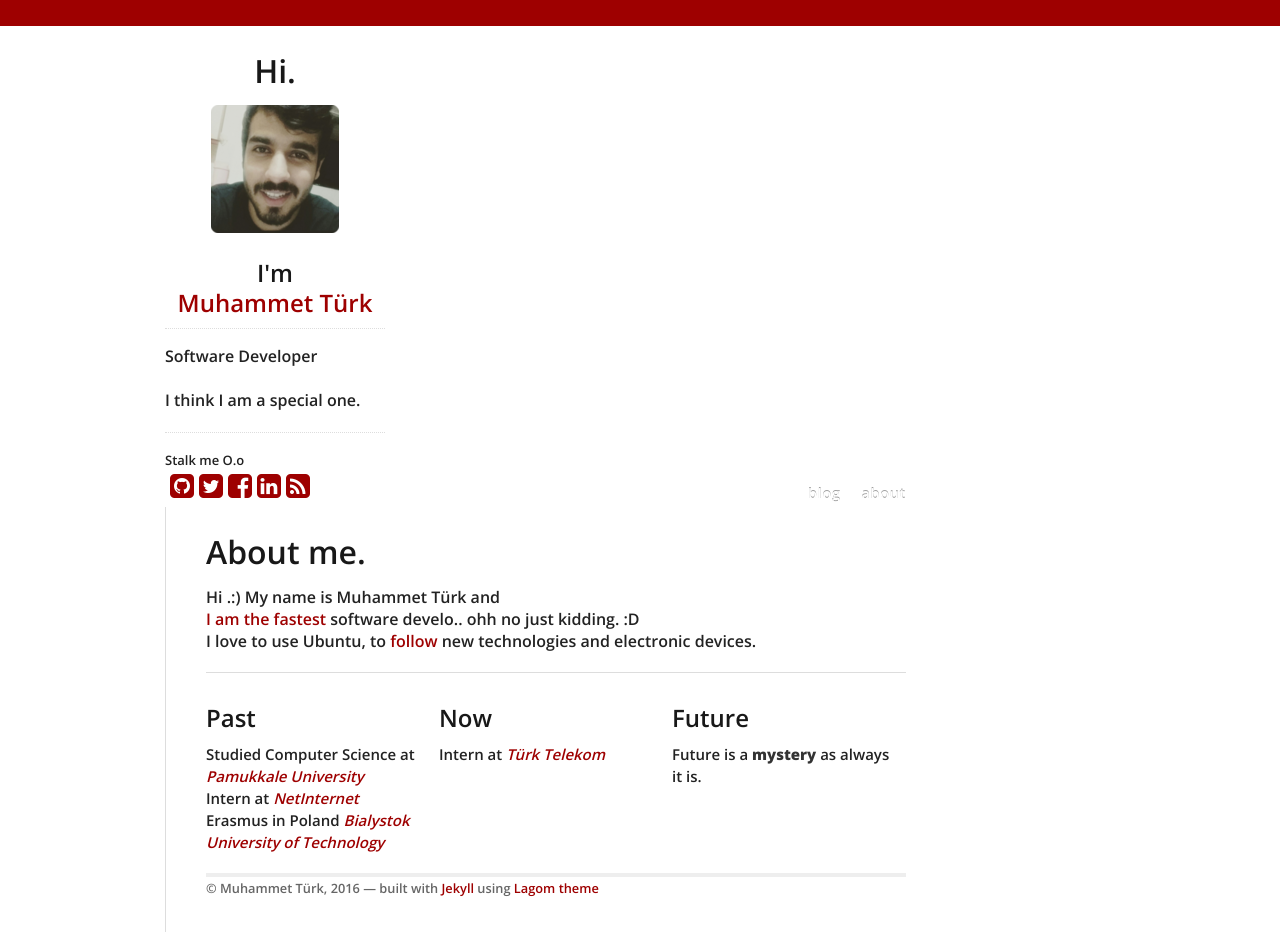
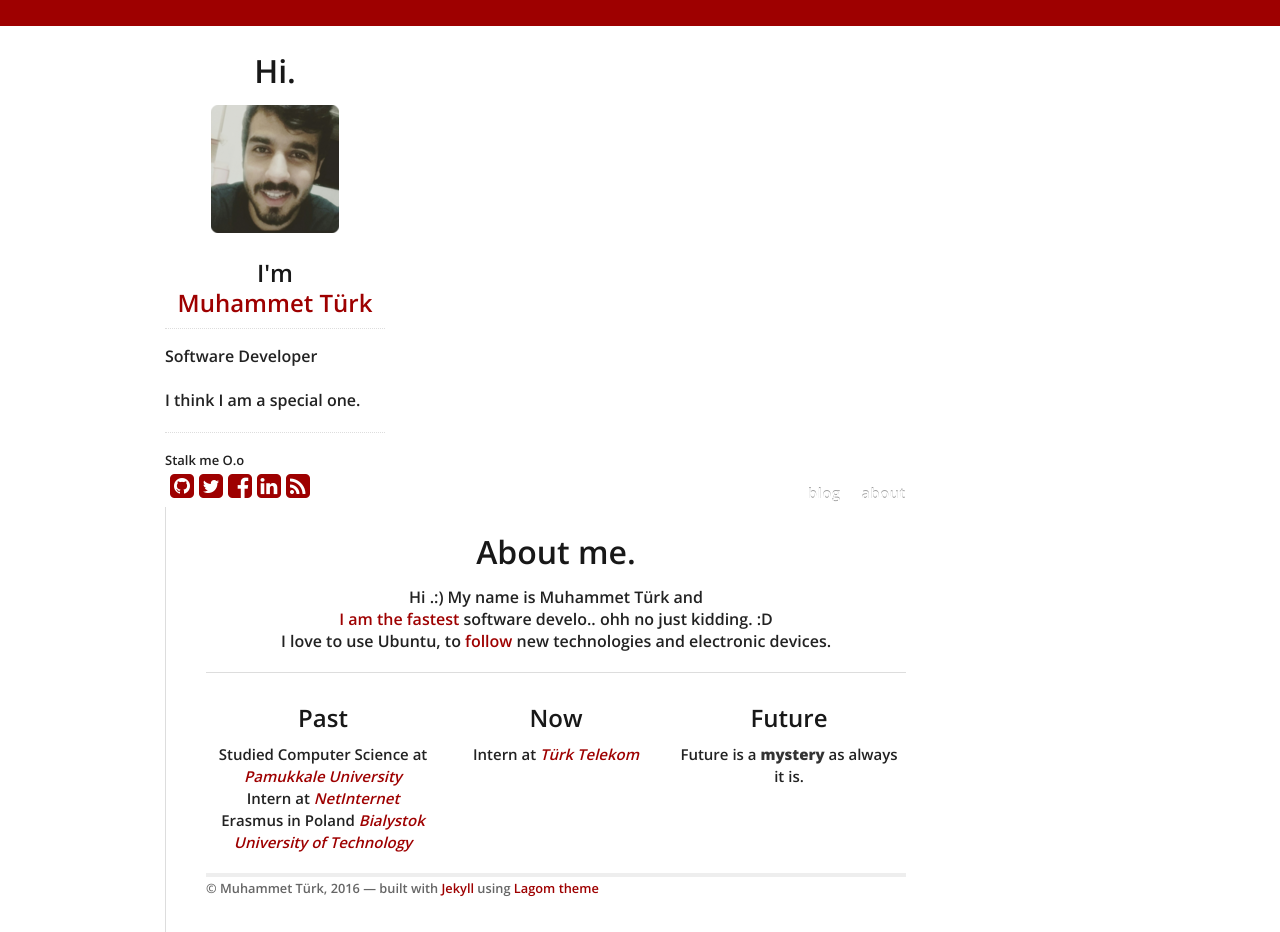
Before and after one commit to mturk111/mturk111.github.io, a Jekyll site: the page built from about.html, in a window 1280 px wide. Built offline with Jekyll 4.4.1, drawn with Linux system fonts in a browser that asks for light colours; nearby versions of some CDN libraries.

Commit message:
Update base.css

```diff
--- a/_includes/css/base.css
+++ b/_includes/css/base.css
@@ -30,7 +30,7 @@
 		border-spacing: 0; }
 
 #center{
-	justify-content: center;
+	text-align: center;
 }
 #contpnf {
 	height: auto;
```
